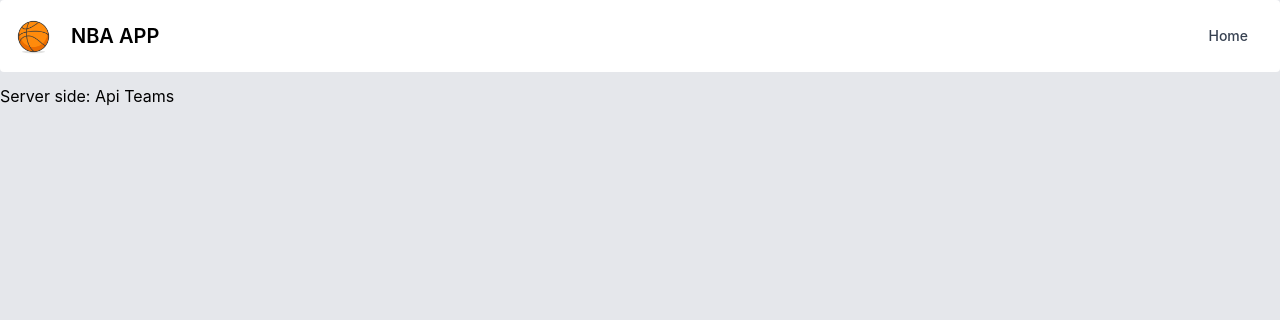
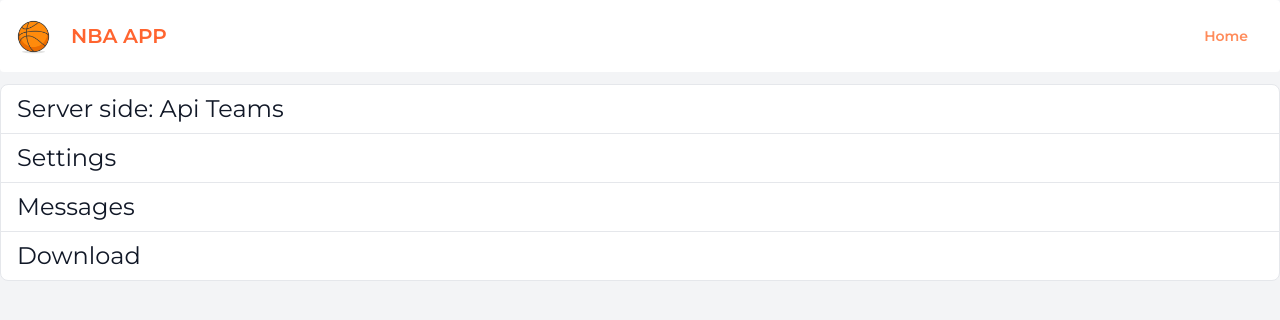
Before and after one commit to codingneat/next-nba-app, a Next.js app: page / in a window 1280 px wide. Shown: the top 320 px of the page. Built offline with nearby package versions, Linux system fonts and the light colour scheme.

Commit message:
Finish Layout and Theme Implementation

```diff
--- a/components/Navbar/Navbar.tsx
+++ b/components/Navbar/Navbar.tsx
@@ -15,7 +15,7 @@ const Navbar: FC = () => {
         <Link href="/">
           <a className="flex items-center">
             <Image src={logo} alt="Next Nba App Logo" width={35} height={35} />
-            <span className=" ml-5 self-center text-xl font-semibold whitespace-nowrap ">NBA APP</span>
+            <span className=" ml-5 self-center text-xl font-bold text-primary-700 whitespace-nowrap ">NBA APP</span>
           </a>
         </Link>
         <div className="w-auto">
@@ -24,8 +24,8 @@ const Navbar: FC = () => {
               <Link href="/">
                 <a
                   className={classNames(
-                    'block text-gray-700 rounded hover:bg-gray-100 hover:bg-transparent border-0 hover:text-blue-700 p-0',
-                    router.pathname == '/' && 'text-blue-700'
+                    'block text-gray-700 rounded hover:bg-gray-100 hover:bg-transparent border-0 hover:text-primary-700 hover:font-bold p-0',
+                    router.pathname == '/' && 'text-primary-400 font-bold'
                   )}
                   aria-current="page"
                 >
--- a/components/layout/layout.tsx
+++ b/components/layout/layout.tsx
@@ -6,7 +6,7 @@ type LayoutProps = {
 
 const Layout = ({ children }: LayoutProps) => {
   return (
-    <div className="h-screen w-screen flex flex-col bg-gray-200">
+    <div className="h-screen w-screen flex flex-col bg-gray-100">
       <Navbar />
 
       <main className="container m-auto h-screen pt-3">{children}</main>
--- a/package.json
+++ b/package.json
@@ -11,6 +11,7 @@
   "dependencies": {
     "classnames": "^2.3.2",
     "next": "12.3.1",
+    "next-themes": "^0.2.1",
     "react": "18.2.0",
     "react-dom": "18.2.0"
   },
--- a/pages/_app.tsx
+++ b/pages/_app.tsx
@@ -1,14 +1,17 @@
 import '../styles/globals.css';
 
 import Layout from '../components/layout/layout';
+import { ThemeProvider } from 'next-themes';
+import type { AppProps } from 'next/app';
 
-import type { AppProps } from 'next/app';
-function MyApp({ Component, pageProps }: AppProps) {
+const MyApp = ({ Component, pageProps }: AppProps) => {
   return (
-    <Layout>
-      <Component {...pageProps} />
-    </Layout>
+    <ThemeProvider attribute="class">
+      <Layout>
+        <Component {...pageProps} />
+      </Layout>
+    </ThemeProvider>
   );
-}
+};
 
 export default MyApp;
--- /dev/null
+++ b/pages/_document.tsx
@@ -0,0 +1,24 @@
+import * as React from 'react';
+import Document, { Html, Head, Main, NextScript } from 'next/document';
+
+export default class MyDocument extends Document {
+  render() {
+    return (
+      <Html>
+        <Head>
+          <link rel="icon" href="/favicon.ico" />
+          <link rel="preconnect" href="https://fonts.googleapis.com" />
+          <link rel="preconnect" href="https://fonts.gstatic.com" />
+          <link
+            href="https://fonts.googleapis.com/css2?family=Montserrat:wght@300;400;600&display=swap"
+            rel="stylesheet"
+          />
+        </Head>
+        <body>
+          <Main />
+          <NextScript />
+        </body>
+      </Html>
+    );
+  }
+}
--- a/pages/index.tsx
+++ b/pages/index.tsx
@@ -8,12 +8,18 @@ const Home: NextPage = () => {
       <Head>
         <title>Next Nba App</title>
         <meta name="description" content="Nba app generated with Nextjs" />
-        <link rel="icon" href="/favicon.ico" />
       </Head>
 
-      <Link href="/api-teams">
-        <a>Server side: Api Teams</a>
-      </Link>
+      <ul className="w-auto text-2xl font-medium text-gray-900 bg-white rounded-lg border border-gray-200">
+        <li className="py-2 px-4 w-full rounded-t-lg border-b border-gray-200 hover:text-primary-700">
+          <Link href="/api-teams">
+            <a>Server side: Api Teams</a>
+          </Link>
+        </li>
+        <li className="py-2 px-4 w-full border-b border-gray-200 hover:text-primary-700">Settings</li>
+        <li className="py-2 px-4 w-full border-b border-gray-200 hover:text-primary-700">Messages</li>
+        <li className="py-2 px-4 w-full rounded-b-lg hover:text-primary-700">Download</li>
+      </ul>
     </>
   );
 };
--- a/styles/Home.module.css
+++ /dev/null
@@ -1,129 +0,0 @@
-.container {
-  padding: 0 2rem;
-}
-
-.main {
-  min-height: 100vh;
-  padding: 4rem 0;
-  flex: 1;
-  display: flex;
-  flex-direction: column;
-  justify-content: center;
-  align-items: center;
-}
-
-.footer {
-  display: flex;
-  flex: 1;
-  padding: 2rem 0;
-  border-top: 1px solid #eaeaea;
-  justify-content: center;
-  align-items: center;
-}
-
-.footer a {
-  display: flex;
-  justify-content: center;
-  align-items: center;
-  flex-grow: 1;
-}
-
-.title a {
-  color: #0070f3;
-  text-decoration: none;
-}
-
-.title a:hover,
-.title a:focus,
-.title a:active {
-  text-decoration: underline;
-}
-
-.title {
-  margin: 0;
-  line-height: 1.15;
-  font-size: 4rem;
-}
-
-.title,
-.description {
-  text-align: center;
-}
-
-.description {
-  margin: 4rem 0;
-  line-height: 1.5;
-  font-size: 1.5rem;
-}
-
-.code {
-  background: #fafafa;
-  border-radius: 5px;
-  padding: 0.75rem;
-  font-size: 1.1rem;
-  font-family: Menlo, Monaco, Lucida Console, Liberation Mono, DejaVu Sans Mono,
-    Bitstream Vera Sans Mono, Courier New, monospace;
-}
-
-.grid {
-  display: flex;
-  align-items: center;
-  justify-content: center;
-  flex-wrap: wrap;
-  max-width: 800px;
-}
-
-.card {
-  margin: 1rem;
-  padding: 1.5rem;
-  text-align: left;
-  color: inherit;
-  text-decoration: none;
-  border: 1px solid #eaeaea;
-  border-radius: 10px;
-  transition: color 0.15s ease, border-color 0.15s ease;
-  max-width: 300px;
-}
-
-.card:hover,
-.card:focus,
-.card:active {
-  color: #0070f3;
-  border-color: #0070f3;
-}
-
-.card h2 {
-  margin: 0 0 1rem 0;
-  font-size: 1.5rem;
-}
-
-.card p {
-  margin: 0;
-  font-size: 1.25rem;
-  line-height: 1.5;
-}
-
-.logo {
-  height: 1em;
-  margin-left: 0.5rem;
-}
-
-@media (max-width: 600px) {
-  .grid {
-    width: 100%;
-    flex-direction: column;
-  }
-}
-
-@media (prefers-color-scheme: dark) {
-  .card,
-  .footer {
-    border-color: #222;
-  }
-  .code {
-    background: #111;
-  }
-  .logo img {
-    filter: invert(1);
-  }
-}
--- a/styles/globals.css
+++ b/styles/globals.css
@@ -6,8 +6,6 @@ html,
 body {
   padding: 0;
   margin: 0;
-  font-family: -apple-system, BlinkMacSystemFont, Segoe UI, Roboto, Oxygen,
-    Ubuntu, Cantarell, Fira Sans, Droid Sans, Helvetica Neue, sans-serif;
 }
 
 a {
@@ -19,12 +17,67 @@ a {
   box-sizing: border-box;
 }
 
-@media (prefers-color-scheme: dark) {
-  html {
-    color-scheme: dark;
-  }
-  body {
-    color: white;
-    background: black;
-  }
+
+:root {
+  --primary-50: #FFEFE8;
+  --primary-100: #FFD6C5;
+  --primary-200: #FFBB9E;
+  --primary-300: #FFA077;
+  --primary-400: #FF8B5A;
+  --primary-500: #FF773D;
+  --primary-600: #FF6F37;
+  --primary-700: #FF642F;
+  --primary-800: #FF5A27;
+  --primary-900: #FF471A;
+  --primary-a100: #FFFFFF;
+  --primary-a200: #FFFEFE;
+  --primary-a400: #FFD4CB;
+  --primary-a700: #FFBFB2;
+
+  --accent-50: #fdfae1;
+  --accent-100: #fbf2b3;
+  --accent-200: #f9b28c;
+  --accent-300: #f5e04e;
+  --accent-400: #f3da28;
+  --accent-500: #f1d302;
+  --accent-600: #efce02;
+  --accent-700: #edc801;
+  --accent-800: #ebc201;
+  --accent-900: #e7b701;
+  --accent-a100: #ffffff;
+  --accent-a200: #fff6da;
+  --accent-a400: #ffeba7;
+  --accent-a700: #ffe58e;
+
+  --warn-50: #EFE7EF;
+  --warn-100: #D8C3D8;
+  --warn-200: #BE9CBE;
+  --warn-300: #A474A4;
+  --warn-400: #915691;
+  --warn-500: #7D387D;
+  --warn-600: #753275;
+  --warn-700: #6A2B6A;
+  --warn-800: #602460;
+  --warn-900: #4D174D;
+  --warn-a100: #FF8BFF;
+  --warn-a200: #FF58FF;
+  --warn-a400: #FF25FF;
+  --warn-a700: #FF0BFF;
+
+  --contrast-50: rgba(black, 0.8);
+  --contrast-100: rgba(black, 0.8);
+  --contrast-200: rgba(black, 0.8);
+  --contrast-300: rgba(black, 0.8);
+  --contrast-400: white;
+  --contrast-500: white;
+  --contrast-600: white;
+  --contrast-700: white;
+  --contrast-800: white;
+  --contrast-900: rgba(black, 0.8);
+  --contrast-a100: rgba(black, 0.8);
+  --contrast-a200: rgba(black, 0.8);
+  --contrast-a400: rgba(black, 0.8);
+  --contrast-a700: rgba(black, 0.8);
+
+  --body-bg: #f3f3f9;
 }
--- a/tailwind.config.js
+++ b/tailwind.config.js
@@ -2,7 +2,80 @@
 module.exports = {
   content: ['./pages/**/*.{js,ts,jsx,tsx}', './components/**/*.{js,ts,jsx,tsx}'],
   theme: {
-    extend: {},
+    fontFamily: {
+      sans: ['Montserrat', 'sans-serif'],
+    },
+    extend: {
+      colors: {
+        primary: {
+          50: 'var(--primary-50)',
+          100: 'var(--primary-100)',
+          200: 'var(--primary-200)',
+          300: 'var(--primary-300)',
+          400: 'var(--primary-400)',
+          500: 'var(--primary-500)',
+          600: 'var(--primary-600)',
+          700: 'var(--primary-700)',
+          800: 'var(--primary-800)',
+          900: 'var(--primary-900)',
+          a100: 'var(--primary-a100)',
+          a200: 'var(--primary-a200)',
+          a400: 'var(--primary-a400)',
+          a700: 'var(--primary-a700)'
+        },
+        accent: {
+          50: 'var(--accent-50)',
+          100: 'var(--accent-100)',
+          200: 'var(--accent-200)',
+          300: 'var(--accent-300)',
+          400: 'var(--accent-400)',
+          500: 'var(--accent-500)',
+          600: 'var(--accent-600)',
+          700: 'var(--accent-700)',
+          800: 'var(--accent-800)',
+          900: 'var(--accent-900)',
+          a100: 'var(--accent-a100)',
+          a200: 'var(--accent-a200)',
+          a400: 'var(--accent-a400)',
+          a700: 'var(--accent-a700)'
+        },
+        warn: {
+          50: 'var(--warn-50)',
+          100: 'var(--warn-100)',
+          200: 'var(--warn-200)',
+          300: 'var(--warn-300)',
+          400: 'var(--warn-400)',
+          500: 'var(--warn-500)',
+          600: 'var(--warn-600)',
+          700: 'var(--warn-700)',
+          800: 'var(--warn-800)',
+          900: 'var(--warn-900)',
+          a100: 'var(--warn-a100)',
+          a200: 'var(--warn-a200)',
+          a400: 'var(--warn-a400)',
+          a700: 'var(--warn-a700)'
+        },
+        contrast: {
+          50: 'var(--contrast-50)',
+          100: 'var(--contrast-100)',
+          200: 'var(--contrast-200)',
+          300: 'var(--contrast-300)',
+          400: 'var(--contrast-400)',
+          500: 'var(--contrast-500)',
+          600: 'var(--contrast-600)',
+          700: 'var(--contrast-700)',
+          800: 'var(--contrast-800)',
+          900: 'var(--contrast-900)',
+          a100: 'var(--contrast-a100)',
+          a200: 'var(--contrast-a200)',
+          a400: 'var(--contrast-a400)',
+          a700: 'var(--contrast-a700)'
+        },
+        gray: {
+          50: 'var(--body-bg)'
+        }
+      }
+    }
   },
   plugins: [],
 };
```
Also changed, not shown: 1 other file (tests, documents, lock files or other folders).
